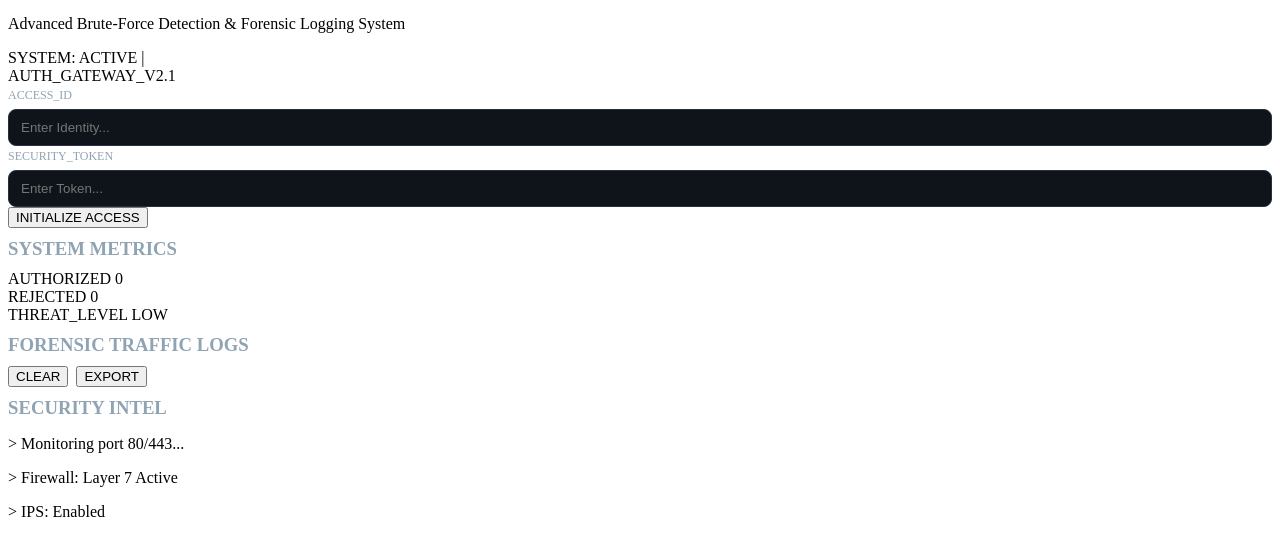
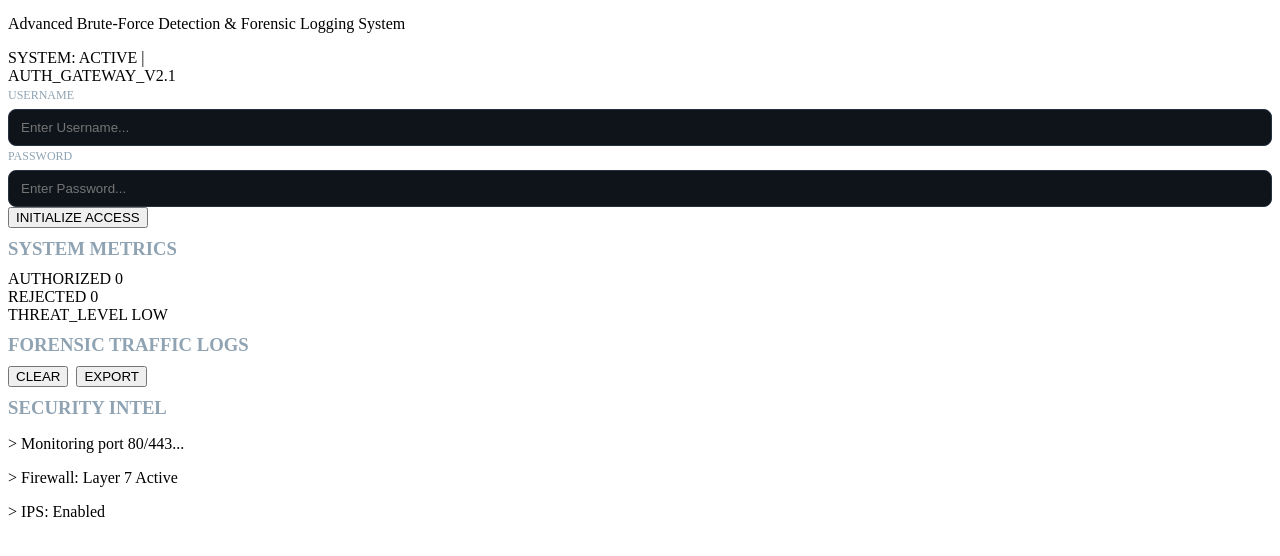
Before and after one commit to Jit990/brute-force-detector, a website: page index.html in a window 1280 px wide. Shown: the part 200-756 px from the top of the page. Drawn offline with Linux system fonts and the light colour scheme.

Commit message:
Update index.html

```diff
--- a/index.html
+++ b/index.html
@@ -37,12 +37,12 @@
       </div>
       <div class="login-content">
         <div class="input-group">
-          <label for="username">ACCESS_ID</label>
-          <input type="text" id="username" placeholder="Enter Identity..." autocomplete="off">
+          <label for="username">USERNAME</label>
+          <input type="text" id="username" placeholder="Enter Username..." autocomplete="off">
         </div>
         <div class="input-group">
-          <label for="password">SECURITY_TOKEN</label>
-          <input type="password" id="password" placeholder="Enter Token..." autocomplete="off">
+          <label for="password">PASSWORD</label>
+          <input type="password" id="password" placeholder="Enter Password..." autocomplete="off">
         </div>
         <button onclick="attemptLogin()" class="cyber-btn">
           <span class="btn-text">INITIALIZE ACCESS</span>
```
